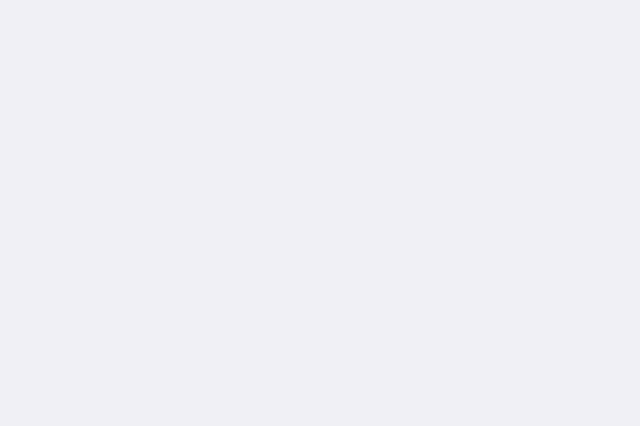
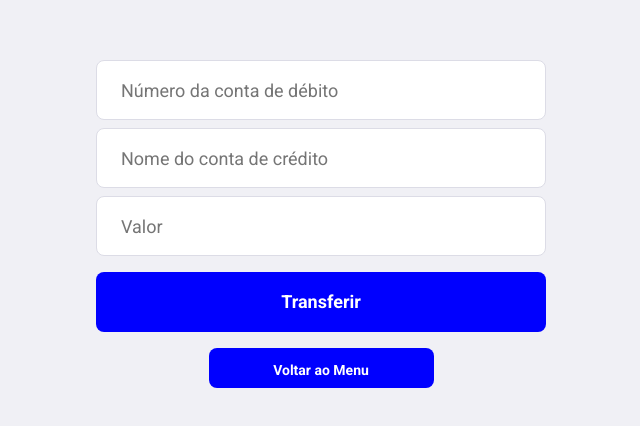
Before and after one commit to jessielyoliveira/projeto-gcm, a React (Create React App) app in the folder frontend/: page /transfer in a window 1280 px wide. Shown: the part 180-606 px from the top of the page, without its empty margins (319-959 px from the left). Built offline with nearby package versions, Linux system fonts and the light colour scheme.

Commit message:
Paginas das operaçoes de transferencia e saldo.

```diff
--- /dev/null
+++ b/frontend/src/pages/Balance/index.js
@@ -0,0 +1,41 @@
+import React, { useState } from 'react';
+import api from '../../services/api';
+import { Link } from 'react-router-dom';
+
+export default function Balance() {
+	const[account, setAccount] = useState('');
+
+	async function handleRegister(e) {
+		e.preventDefault();
+		const data = {
+			account
+		};
+
+		try {
+			const response = await api.post('balance', data);
+			alert(`Saldo = ${response.client.balance}`);
+		} catch (err) {
+			alert('Conta inexistente.');
+		}
+	}
+
+	return (
+		<div className="register-container">
+			<div className="content">
+				<form onSubmit={handleRegister}>
+					<input
+						placeholder="Número da conta"
+						value={account}
+						onChange={e => setAccount(e.target.value)}
+					/>
+					<button className="button" type="submit">Ver saldo</button>
+					<div id="button">
+              <Link to="/">
+								<button className="return-button">Voltar ao Menu</button>
+              </Link>
+            </div>
+				</form>
+			</div>
+		</div>
+	);
+}
--- a/frontend/src/pages/Choice/index.js
+++ b/frontend/src/pages/Choice/index.js
@@ -8,14 +8,21 @@ export default function Choice(){
      <div className="register-container">
        <div className="content">
         <form>
+          <Link to="/register">
+            <button className="button" type="submit">Criar Conta</button>
+          </Link>
           <Link to="/credit">
             <button className="button" type="submit">Credito</button>
           </Link>
           <Link to="/debit">
             <button className="button" type="submit">Debito</button>
           </Link>
+          <Link to="/transfer">
             <button className="button" type="submit">Transferência</button>
+          </Link>
+          <Link to="/balance">
             <button className="button" type="submit">Ver saldo</button>
+          </Link>
         </form>
        </div>
      </div>
--- a/frontend/src/pages/Register/index.js
+++ b/frontend/src/pages/Register/index.js
@@ -17,7 +17,7 @@ export default function Register(){
 
     try{
       const response = await api.post('addclient', data);
-      alert(`${response.data.name} cadastrado com sucesso:`);
+      alert(`${response.data.name} cadastrado com sucesso.`);
     }catch(err){
       alert('Erro no cadastro');
     }
--- /dev/null
+++ b/frontend/src/pages/Transfer/index.js
@@ -0,0 +1,55 @@
+import React, { useState } from 'react';
+import api from '../../services/api';
+import { Link } from 'react-router-dom';
+
+export default function Transfer() {
+	const[accountDebit, setAccountDebit] = useState('');
+	const[accountCredit, setAccountCredit] = useState('');
+	const[value, setValue] = useState('');
+
+	async function handleRegister(e) {
+		e.preventDefault();
+		const data = {
+			accountDebit,
+			accountCredit,
+			value
+		};
+
+		try {
+			await api.post('transfer', data);
+			alert(`Transferência realizada com sucesso!`);
+		} catch (err) {
+			alert('Erro na transferência.');
+		}
+	}
+
+	return (
+		<div className="register-container">
+			<div className="content">
+				<form onSubmit={handleRegister}>
+					<input
+						placeholder="Número da conta de débito"
+						value={accountDebit}
+						onChange={e => setAccountDebit(e.target.value)}
+					/>
+					<input
+						type="text"
+						placeholder="Nome do conta de crédito"
+						value={accountCredit}
+						onChange={e => setAccountCredit(e.target.value)} />
+					<input
+						placeholder="Valor"
+						value={value}
+						onChange={e => setValue(e.target.value)}
+					/>
+					<button className="button" type="submit">Transferir</button>
+					<div id="button">
+              <Link to="/">
+								<button className="return-button">Voltar ao Menu</button>
+              </Link>
+            </div>
+				</form>
+			</div>
+		</div>
+	);
+}
--- /dev/null
+++ b/frontend/src/pages/Transfer/styles.css
@@ -0,0 +1,24 @@
+#button{
+  text-align: center
+}
+
+.return-button{
+    width: 50%;
+    height: 40px;
+    background-color: #0000FF;
+    border: 0;
+    border-radius: 8px;
+    color: #FFF;
+    font-weight: 700;
+    margin-top: 16px;
+    display: inline-block;
+    text-align: center;
+    text-decoration: none;
+    font-size: 14px;
+    line-height: 45px;
+    transition: filter 0.2s;
+}
+
+.return-button:hover {
+  filter: brightness(90%);
+}
--- a/frontend/src/routes.js
+++ b/frontend/src/routes.js
@@ -5,6 +5,8 @@ import Choice from './pages/Choice';
 import Credit from './pages/Credit';
 import Debit from './pages/Debit';
 import Register from './pages/Register';
+import Transfer from './pages/Transfer';
+import Balance from './pages/Balance';
 
 
 export default function Routes(){
@@ -15,6 +17,8 @@ export default function Routes(){
         <Route path="/credit" component={Credit}/>
         <Route path="/debit" component={Debit}/>
         <Route path="/register" component={Register}/>
+        <Route path="/transfer" component={Transfer}/>
+        <Route path="/balance" component={Balance}/>
       </Switch>
     </BrowserRouter>
   );
```
